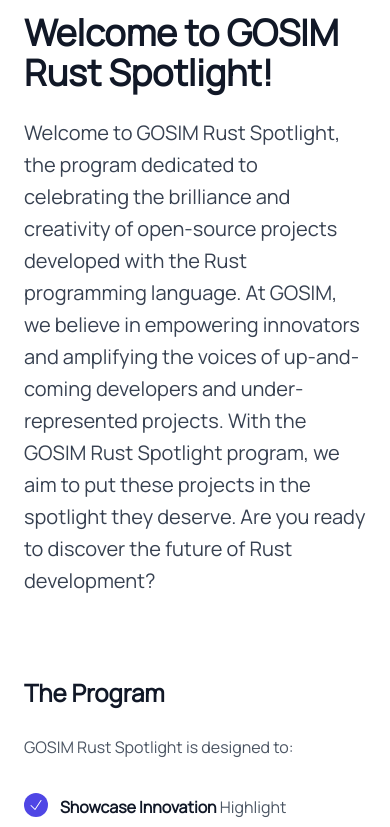
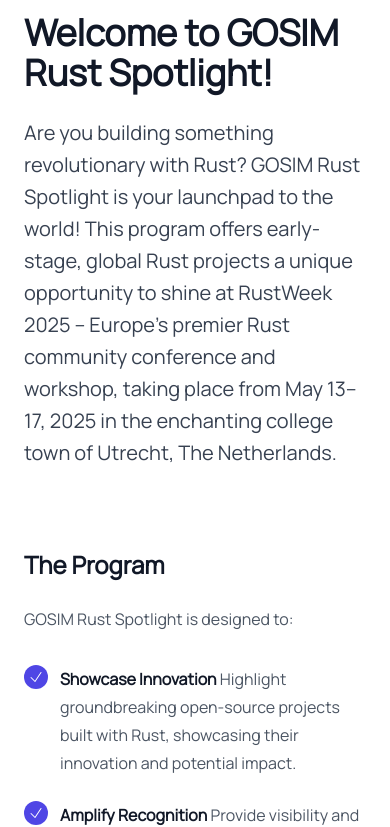
Before and after one commit to gosimfoundation/gosim-spotlight, a Vue app: page /#/ in a window 390 px wide. Shown: the part 943-1770 px from the top of the page. Built offline with nearby package versions, Linux system fonts and the light colour scheme.

Commit message:
fix hash link

```diff
--- a/src/components/HeroSection.vue
+++ b/src/components/HeroSection.vue
@@ -32,7 +32,8 @@
               <a href="https://cfp.gosim.org" @click="mobileMenuOpen = false"
                 class="rounded-md bg-indigo-500 px-3.5 py-2.5 text-sm font-semibold text-white shadow-sm hover:bg-indigo-400 focus-visible:outline focus-visible:outline-2 focus-visible:outline-offset-2 focus-visible:outline-indigo-400"
                 target="_blank">Nominate Project</a>
-              <a href="#program" @click="mobileMenuOpen = false" class="text-sm/6 font-semibold text-white">Learn more
+              <a class="text-sm/6 font-semibold text-white"
+                @click="scrollToSection($event, '#nominate')">Learn more
                 <span aria-hidden="true">→</span></a>
             </div>
           </div>
--- a/src/components/WelcomeSection.vue
+++ b/src/components/WelcomeSection.vue
@@ -4,7 +4,7 @@
       <div class="max-w-4xl">
         <p class="text-base/7 font-semibold text-indigo-600">Introduction</p>
         <h1 class="mt-2 text-pretty text-4xl font-semibold text-gray-900 sm:text-5xl">Welcome to GOSIM Rust Spotlight!</h1>
-        <p class="mt-6 text-balance text-xl/8 text-gray-700">Welcome to GOSIM Rust Spotlight, the program dedicated to celebrating the brilliance and creativity of open-source projects developed with the Rust programming language. At GOSIM, we believe in empowering innovators and amplifying the voices of up-and-coming developers and under-represented projects. With the GOSIM Rust Spotlight program, we aim to put these projects in the spotlight they deserve. Are you ready to discover the future of Rust development?</p>
+        <p class="mt-6 text-balance text-xl/8 text-gray-700">Are you building something revolutionary with Rust? GOSIM Rust Spotlight is your launchpad to the world! This program offers early-stage, global Rust projects a unique opportunity to shine at RustWeek 2025 – Europe’s premier Rust community conference and workshop, taking place from May 13–17, 2025 in the enchanting college town of Utrecht, The Netherlands.</p>
       </div>
       <section class="mt-20 grid grid-cols-1 lg:grid-cols-2 lg:gap-x-8 lg:gap-y-16">
         <div class="lg:pr-8">
--- a/src/components/WhySection.vue
+++ b/src/components/WhySection.vue
@@ -4,7 +4,7 @@
       <div class="mx-auto grid max-w-2xl grid-cols-1 gap-x-8 gap-y-16 sm:gap-y-20 lg:mx-0 lg:max-w-none lg:grid-cols-5">
         <div class="col-span-2">
           <h2 class="text-base/7 font-semibold text-indigo-600">Elevate your project</h2>
-          <p class="mt-2 text-pretty text-4xl font-semibold text-gray-900 sm:text-5xl">Why Participate</p>
+          <p class="mt-2 text-pretty text-4xl font-semibold text-gray-900 sm:text-5xl">Why Apply</p>
           <div class="mt-10 max-w-3xl">
             <!-- <p class="mt-6 text-base/7 text-gray-600"> -->
             <ul role="list" class="mt-8 max-w-xl space-y-8 text-gray-600">
```
